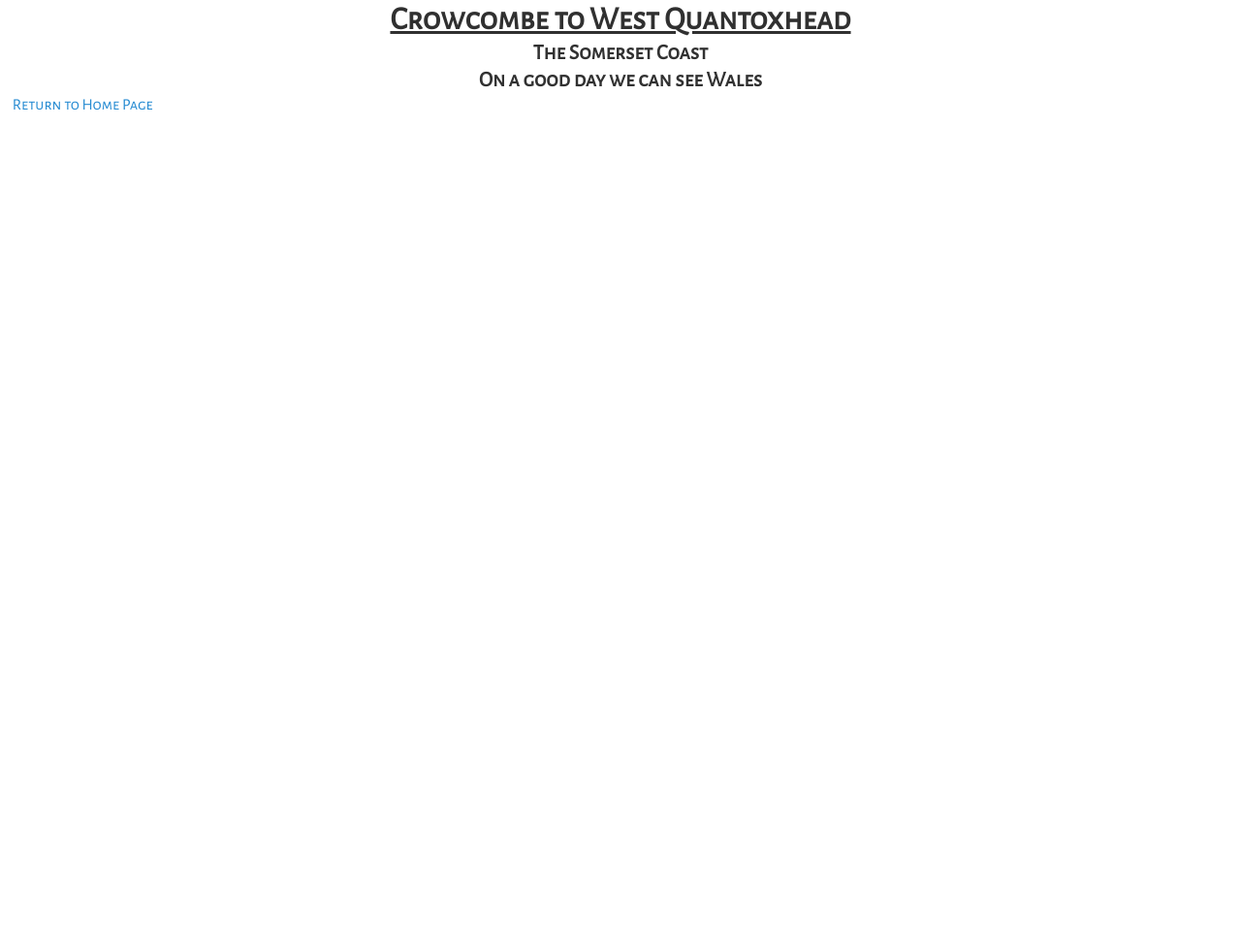
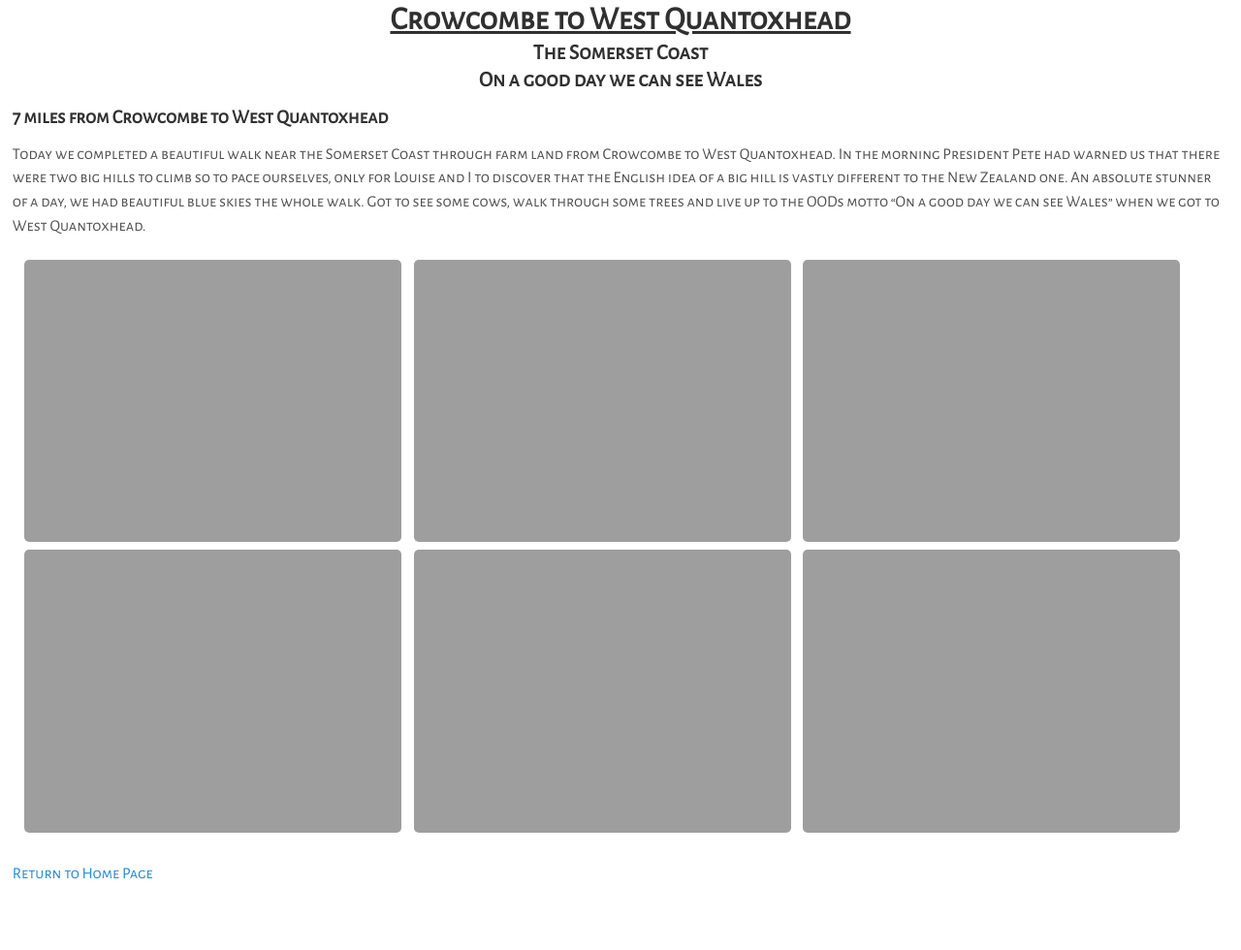
Before and after one commit to foopod/Travel-Website, a Jekyll site: the page built from _posts/2013-10-05-CrowcombeToWestQuantoxhead.md, in a window 1280 px wide. Shown: the whole page at 97% size. Built offline with Jekyll 4.4.1, drawn with Linux system fonts in a browser that asks for light colours; before the commit the page ends 900 px from its top, so only the background shows below that.

Commit message:
Update 2013-10-05-CrowcombeToWestQuantoxhead.md

```diff
--- a/_posts/2013-10-05-CrowcombeToWestQuantoxhead.md
+++ b/_posts/2013-10-05-CrowcombeToWestQuantoxhead.md
@@ -8,7 +8,21 @@ lat: 51.170547
 lng: -3.268572
 subtitle: The Somerset Coast
 description: On a good day we can see Wales
-titleImage: https://adventuresofthetravellingtwins.com/2013-10-02-BoscastleToTintagel/P1010501.JPG
+titleImage: https://adventuresofthetravellingtwins.com/2013-10-05-CrowcombeToWestQuantoxhead/P1010543.JPG
 ---
 
+<h4>7 miles from Crowcombe to West Quantoxhead</h4>
+
+Today we completed a beautiful walk near the Somerset Coast through farm land from Crowcombe to West Quantoxhead.
+In the morning President Pete had warned us that there were two big hills to climb so to pace ourselves, only for Louise and I to discover that the English idea of a big hill is vastly different to the New Zealand one.
+An absolute stunner of a day, we had beautiful blue skies the whole walk. Got to see some cows, walk through some trees and live up to the OODs motto "On a good day we can see Wales" when we got to West Quantoxhead.
+
+<img src="https://adventuresofthetravellingtwins.com/2013-10-05-CrowcombeToWestQuantoxhead/P1010534.JPG" class="image1">
+<img src="https://adventuresofthetravellingtwins.com/2013-10-05-CrowcombeToWestQuantoxhead/P1010551.JPG" class="image1">
+<img src="https://adventuresofthetravellingtwins.com/2013-10-05-CrowcombeToWestQuantoxhead/P1010569.JPG" class="image1">
+<img src="https://adventuresofthetravellingtwins.com/2013-10-05-CrowcombeToWestQuantoxhead/P1010571.JPG" class="image1">
+<img src="https://adventuresofthetravellingtwins.com/2013-10-05-CrowcombeToWestQuantoxhead/P1010577.JPG" class="image1">
+<img src="https://adventuresofthetravellingtwins.com/2013-10-05-CrowcombeToWestQuantoxhead/P1010580.JPG" class="image1">
+
+
 <a href="https://adventuresofthetravellingtwins.com/">Return to Home Page</a>
```
